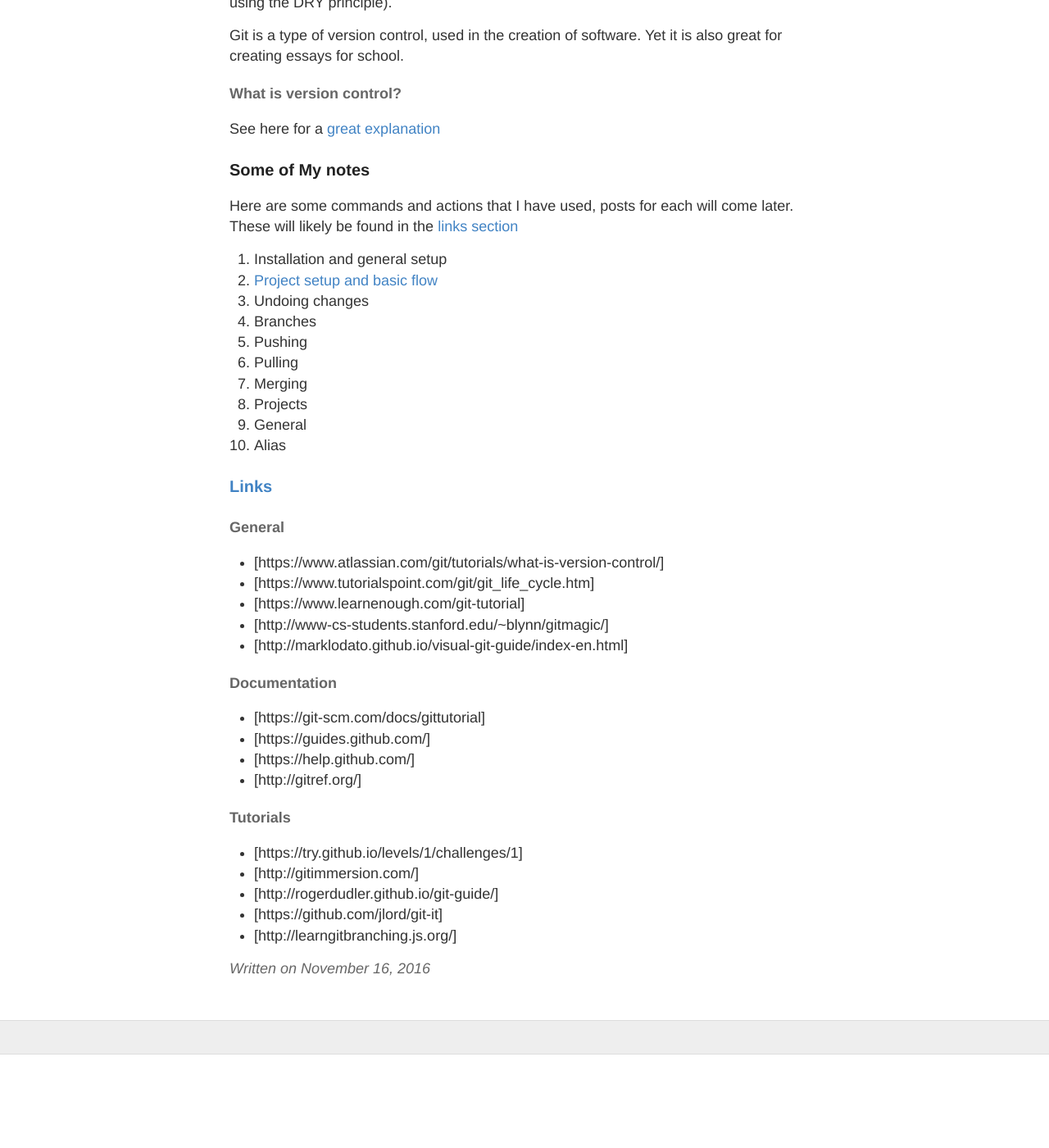
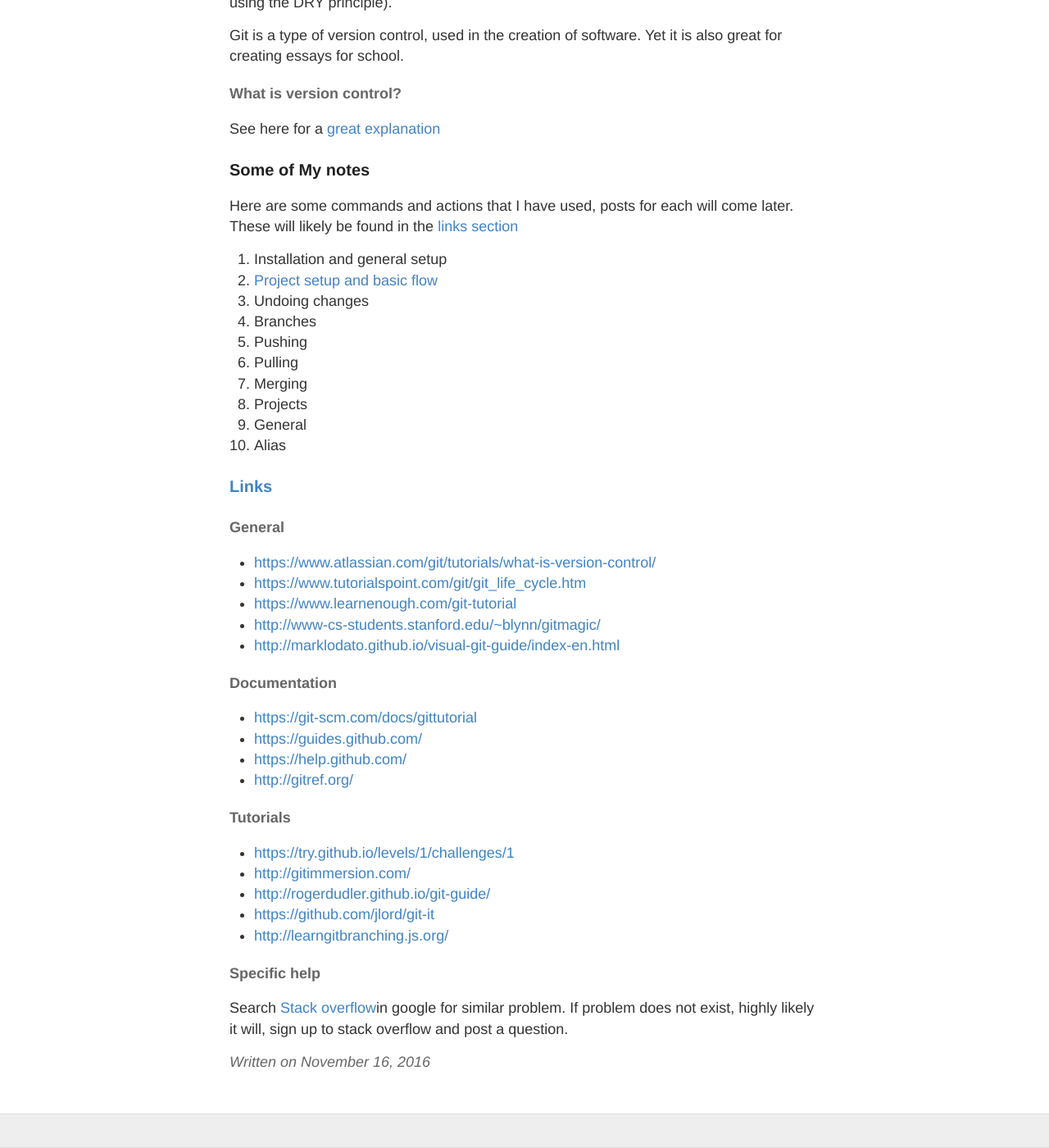
Before and after one commit to hanfak/hanfak.github.io, a Jekyll site: the page built from _posts/2016-11-16-Git-and-Github.md, in a window 1280 px wide and 1400 px high, scrolled down 352 px. Shown: the whole window at 82% size. Built offline with Jekyll 4.4.1, drawn with Linux system fonts in a browser that asks for light colours; before the commit the page ends 1638 px from its top, so only the background shows below that.

Commit message:
links working?

```diff
--- a/_posts/2016-11-16-Git-and-Github.md
+++ b/_posts/2016-11-16-Git-and-Github.md
@@ -31,24 +31,29 @@ Here are some commands and actions that I have used, posts for each will come la
 ### <a name="links">Links</a>
 
 #### General
-- [https://www.atlassian.com/git/tutorials/what-is-version-control/]
-- [https://www.tutorialspoint.com/git/git_life_cycle.htm]
-- [https://www.learnenough.com/git-tutorial]
-- [http://www-cs-students.stanford.edu/~blynn/gitmagic/]
-- [http://marklodato.github.io/visual-git-guide/index-en.html]
+- [https://www.atlassian.com/git/tutorials/what-is-version-control/](https://www.atlassian.com/git/tutorials/what-is-version-control/)
+- [https://www.tutorialspoint.com/git/git_life_cycle.htm](https://www.tutorialspoint.com/git/git_life_cycle.htm)
+- [https://www.learnenough.com/git-tutorial](https://www.learnenough.com/git-tutorial)
+- [http://www-cs-students.stanford.edu/~blynn/gitmagic/](http://www-cs-students.stanford.edu/~blynn/gitmagic/)
+- [http://marklodato.github.io/visual-git-guide/index-en.html](http://marklodato.github.io/visual-git-guide/index-en.html)
 
 
 #### Documentation
 
-- [https://git-scm.com/docs/gittutorial]
-- [https://guides.github.com/]
-- [https://help.github.com/]
-- [http://gitref.org/]
+- [https://git-scm.com/docs/gittutorial](https://git-scm.com/docs/gittutorial)
+- [https://guides.github.com/](https://guides.github.com/)
+- [https://help.github.com/](https://help.github.com/)
+- [http://gitref.org/](http://gitref.org/)
 
 #### Tutorials
 
-- [https://try.github.io/levels/1/challenges/1]
-- [http://gitimmersion.com/]
-- [http://rogerdudler.github.io/git-guide/]
-- [https://github.com/jlord/git-it]
-- [http://learngitbranching.js.org/]
+- [https://try.github.io/levels/1/challenges/1](https://try.github.io/levels/1/challenges/1)
+- [http://gitimmersion.com/](http://gitimmersion.com/)
+- [http://rogerdudler.github.io/git-guide/](http://rogerdudler.github.io/git-guide/)
+- [https://github.com/jlord/git-it](https://github.com/jlord/git-it)
+- [http://learngitbranching.js.org/](http://learngitbranching.js.org/)
+
+
+#### Specific help
+
+Search [Stack overflow](http://stackoverflow.com/)in google for similar problem. If problem does not exist, highly likely it will, sign up to stack overflow and post a question.
```
Also changed, not shown: reference.md (+1 -0 lines).
